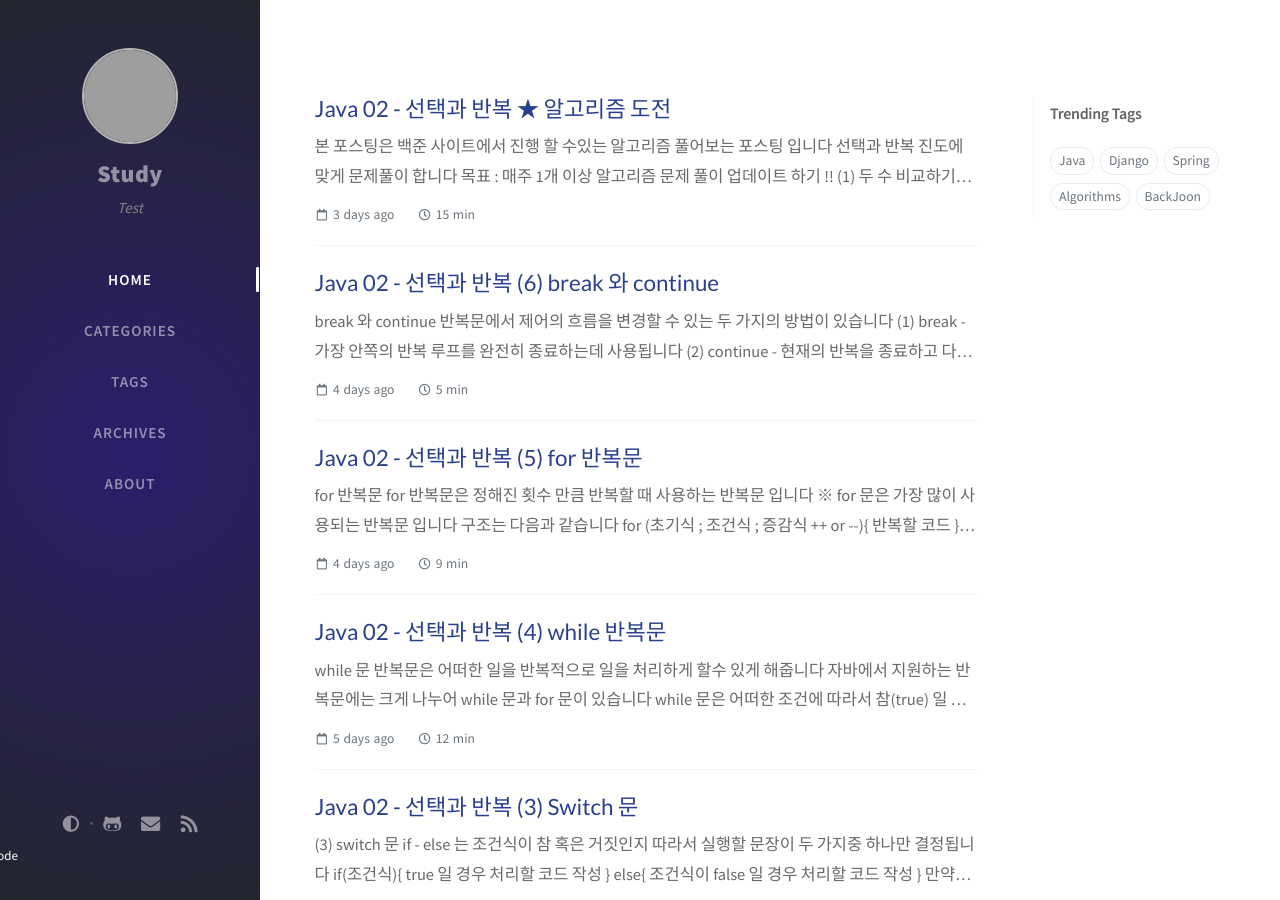
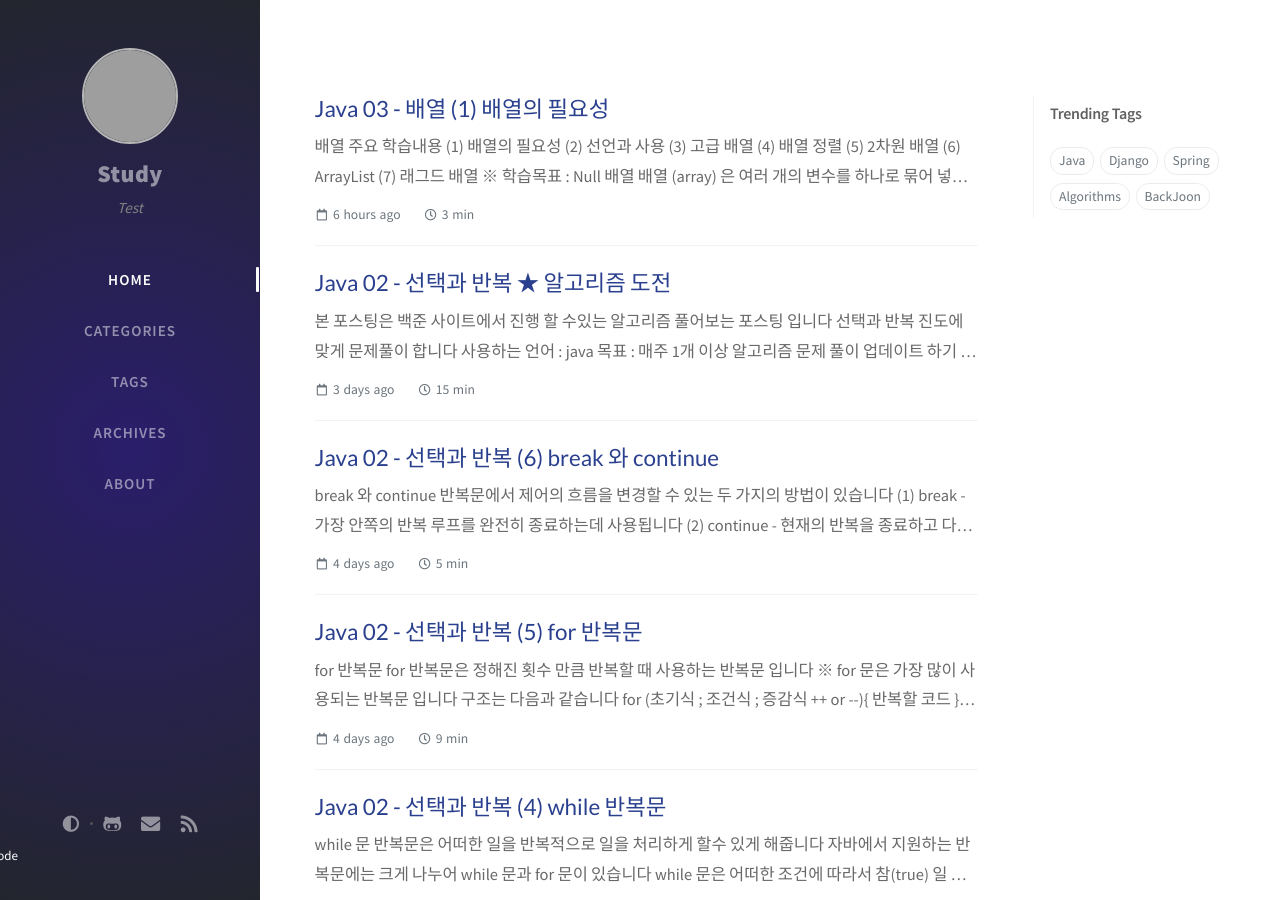
Before and after one commit to ksm0207/ksm0207.github.io, a Jekyll site: the page built from index.html, in a window 1280 px wide and 900 px high. Built offline with Jekyll 4.4.1, drawn with Linux system fonts in a browser that asks for light colours; nearby versions of some CDN libraries; the list of posts is cut into pages by our own code; comment, search, counter and statistics services are not loaded; some of the changed lines change nothing that is shown; some of the changed text lies outside the part shown; grey boxes are pictures that could not be loaded.

Commit message:
Java 포스팅 시작(15)
- 배열 시작

````diff
--- a/_posts/2021-03-05-java101_a.md
+++ b/_posts/2021-03-05-java101_a.md
@@ -10,7 +10,9 @@ comments : true
 본 포스팅은 <a href = "https://www.acmicpc.net/">백준</a> 사이트에서 진행 할 수있는 알고리즘 풀어보는 포스팅 입니다<br>
 ``선택과 반복`` 진도에 맞게 문제풀이 합니다<br>
 
+* 사용하는 언어 : java
 * 목표 : 매주 1개 이상 알고리즘 문제 풀이 업데이트 하기 !!<br>
+
 
 # (1) 두 수 비교하기 1330번
 <br>
--- /dev/null
+++ b/_posts/2021-03-12-java14.md
@@ -0,0 +1,73 @@
+---
+title: Java 03 - 배열 (1) 배열의 필요성
+author: Kim
+date: 2021-03-12 10:34 +0900   # 2019-08-20 19:34:00 0900
+categories : ["Java", ""]
+tags: [Java,null]
+comments : true
+---
+
+# 배열 주요 학습내용
+
+* (1) 배열의 필요성
+* (2) 선언과 사용
+* (3) 고급 배열
+* (4) 배열 정렬
+* (5) 2차원 배열
+* (6) ArrayList
+* (7) 래그드 배열
+
+※ 학습목표 : Null
+
+
+# 배열
+
+배열 (array) 은 여러 개의 변수를 하나로 묶어 넣은것을 말합니다<br>
+이것이 필요한 이유에 대해 살펴보도록 하겠습니다<br>
+
+만약에 학생이 10명이 있고 이들의 성적의 평균을 계산한다고 가정할때<br>
+`` 평균 `` 을 계산하려면 먼저 각 ``학생들의 성적``을 읽어서 어딘가에 저장하는 `` 변수``가 있어야겠죠<br>
+
+단순히 `` 10명의 데이터 `` 를 담으려면 아래와 같이 시도 해 볼수는 있습니다
+```
+int s0 , s1 , s2 , s3 , s4 , s5 , s6 , s7 , s8 , s9 , s10
+```
+하지만 이것은 10명의 데이터를 가지기 위한 변수이지만 평균적으로 학교에 한 반에 학생들은 30명입니다<br>
+30명의 평균을 계산하려면 `` 30개 의 변수 `` 가 필요로 하는데 이렇게 일일이 변수를 만드는것은 너무나 번거로운 일이 됩니다<br>
+
+따라서 이렇게 하나씩 변수를 만드는것보다 손쉽게 대량의 데이터를 저장할 수 있는 방법이 바로 `` 배열 `` 이 되죠<br>
+일반적으로 배열은 아래와 같이 선언 할수 있습니다<br>
+
+```
+package part03;
+
+public class ArrayTest {
+    public static void main( String [] args) throws Exception{
+
+        int [ ] array = new int [10]; // 배열의 선언
+
+        for ( int i = 0 ; i < array.length ; i ++) {
+            System.out.println(array[i]);
+        }
+
+    }
+}
+```
+
+위 코드중에 for 문이 어떻게 실행되는지 짐작을 해보자면 현재 `` i는 array `` 의 `` length `` 만큼 조건식을 주었는데<br>
+코드 결과는 다음과 같습니다<br>
+
+```
+Array 0
+      .
+      .
+      .
+```
+
+※ `` i <= array.length `` 는 배열의 길이 만큼 진행한다는 의미가 됩니다 현재 배열은 `` [10] `` 의 값이 저장된 상태고<br>
+  for 반복문이 배열의 길이만큼 읽어낸거나 마찬가지가 되는것입니다<br>
+
+배열의 요소들은 인덱스 (index) 라고 불리는 번호가 붙어 있습니다 이 번호를 통하여 배열 요소에 접근할 수 있는데<br>
+방금 작성한 코드중 `` int [] array = new int [10] `` 에서 `` array `` 가 `` 정수 배열 `` 이라면 <br>
+
+`` array[i] `` 는 배열 안에 있는 `` i 번째 정수가 됩니다 ``
````
